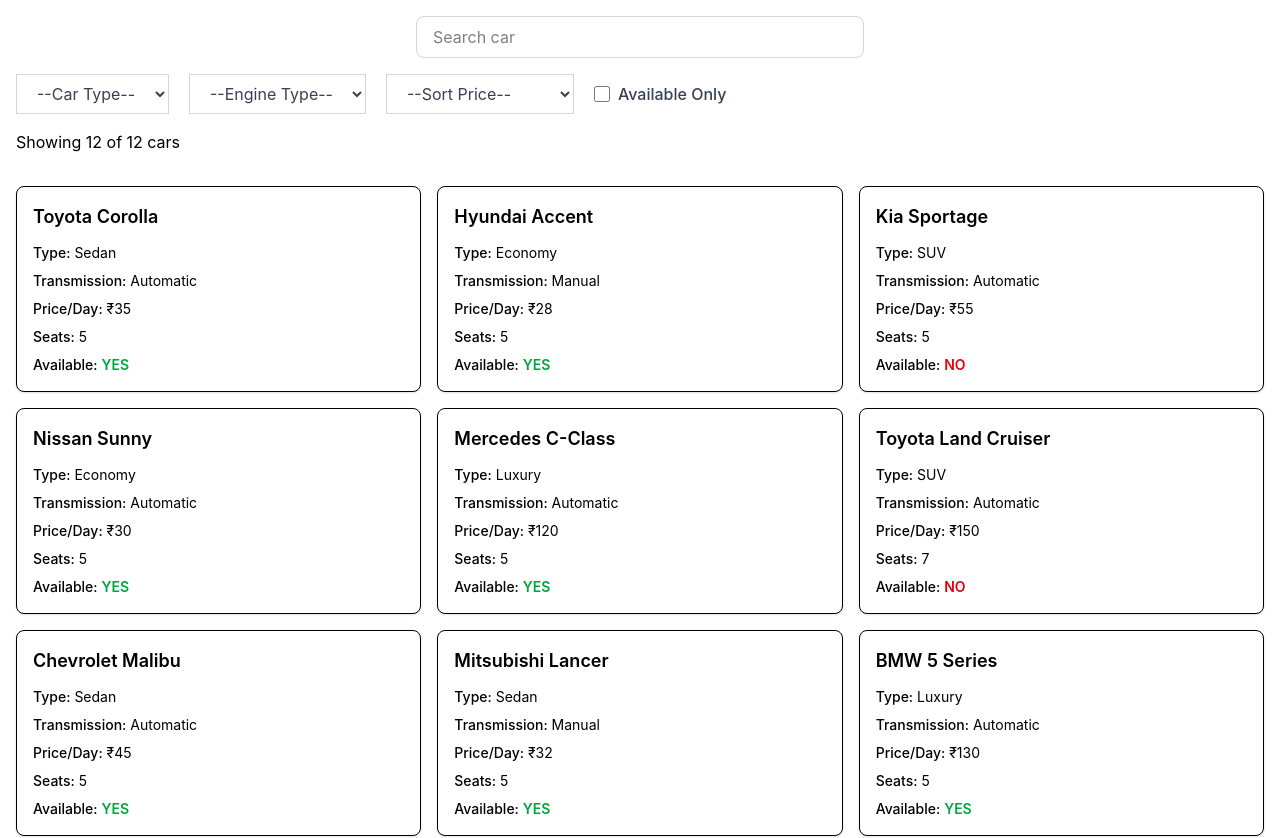
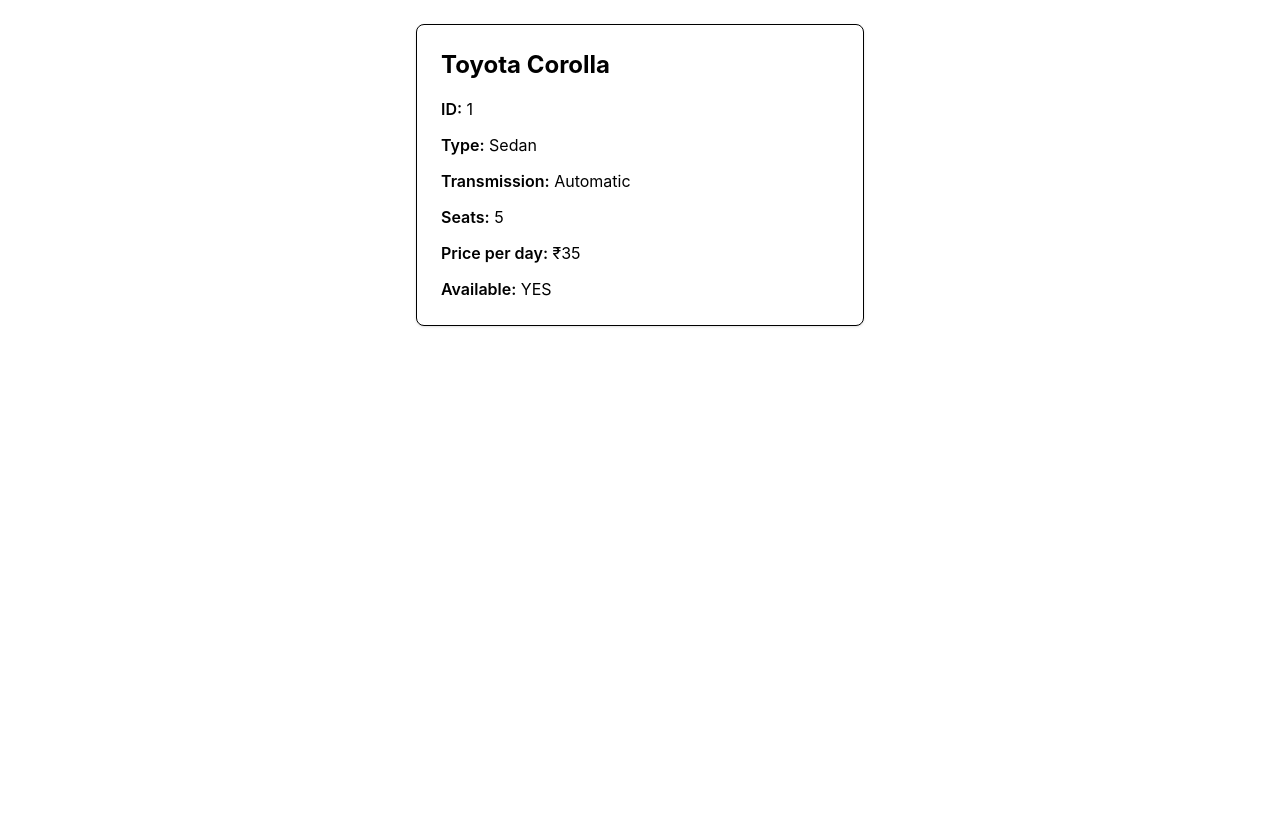
Before and after one commit to Anvitsinghal/Car-Browser-Searchable-Filterable-List-, a React (Vite) app: page /cars/1 in a window 1280 px wide. Shown: the top 838 px of the page. After the commit the page ends 800 px from the top, so only its background shows below. Built offline with nearby package versions, Linux system fonts and the light colour scheme.

Commit message:
Add routes and create seperate component for details page

```diff
--- a/src/App.jsx
+++ b/src/App.jsx
@@ -1,8 +1,9 @@
 import { useEffect, useState } from "react";
 import useCars from "./hooks/useCars";
 import { useSearchParams } from "react-router-dom";
-
+import { useNavigate } from "react-router-dom";
 function App() {
+  const navigate = useNavigate();
   const [searchParams, setSearchParams] = useSearchParams();
 
   const {
@@ -316,6 +317,7 @@
 
           <div
             key={value.id}
+              onClick={() => navigate(`/cars/${value.id}`)}
             className="border rounded-lg p-4 shadow-sm bg-white"
           >
 
--- /dev/null
+++ b/src/component/CarDetails.jsx
@@ -0,0 +1,71 @@
+import { useParams } from "react-router-dom";
+import useCars from "../hooks/useCars";
+
+function CarDetail() {
+  const { id } = useParams();
+
+  const {
+    data: Cars,
+    loading,
+    error,
+    retry,
+  } = useCars();
+
+  if (loading) {
+    return <p>Loading car details...</p>;
+  }
+
+  if (error) {
+    return (
+      <div>
+        <p>Error: {error}</p>
+        <button onClick={retry}>Retry</button>
+      </div>
+    );
+  }
+
+  const car = Cars.find((value) => value.id === Number(id));
+
+  if (!car) {
+    return <h2>Car not found</h2>;
+  }
+
+  return (
+    <div className="p-6">
+      <div className="border rounded-lg p-6 shadow-sm bg-white max-w-md mx-auto">
+        <h1 className="text-2xl font-bold mb-4">{car.name}</h1>
+
+        <div className="space-y-3">
+          <p>
+            <span className="font-semibold">ID:</span> {car.id}
+          </p>
+
+          <p>
+            <span className="font-semibold">Type:</span> {car.type}
+          </p>
+
+          <p>
+            <span className="font-semibold">Transmission:</span>{" "}
+            {car.transmission}
+          </p>
+
+          <p>
+            <span className="font-semibold">Seats:</span> {car.seats}
+          </p>
+
+          <p>
+            <span className="font-semibold">Price per day:</span> ₹
+            {car.pricePerDay}
+          </p>
+
+          <p>
+            <span className="font-semibold">Available:</span>{" "}
+            {car.available ? "YES" : "NO"}
+          </p>
+        </div>
+      </div>
+    </div>
+  );
+}
+
+export default CarDetail;
--- a/src/main.jsx
+++ b/src/main.jsx
@@ -2,11 +2,15 @@
 import { createRoot } from 'react-dom/client'
 import './index.css'
 import App from './App.jsx'
-import { BrowserRouter } from 'react-router-dom'
+import { BrowserRouter, Route, Routes } from 'react-router-dom'
+import CarDetail from './component/CarDetails.jsx'
 createRoot(document.getElementById('root')).render(
   <StrictMode>
     <BrowserRouter>
-    <App />
+    <Routes>
+  <Route path="/" element={<App />} />
+  <Route path="/cars/:id" element={<CarDetail />} />
+</Routes>
     </BrowserRouter>
   </StrictMode>,
 )
```
